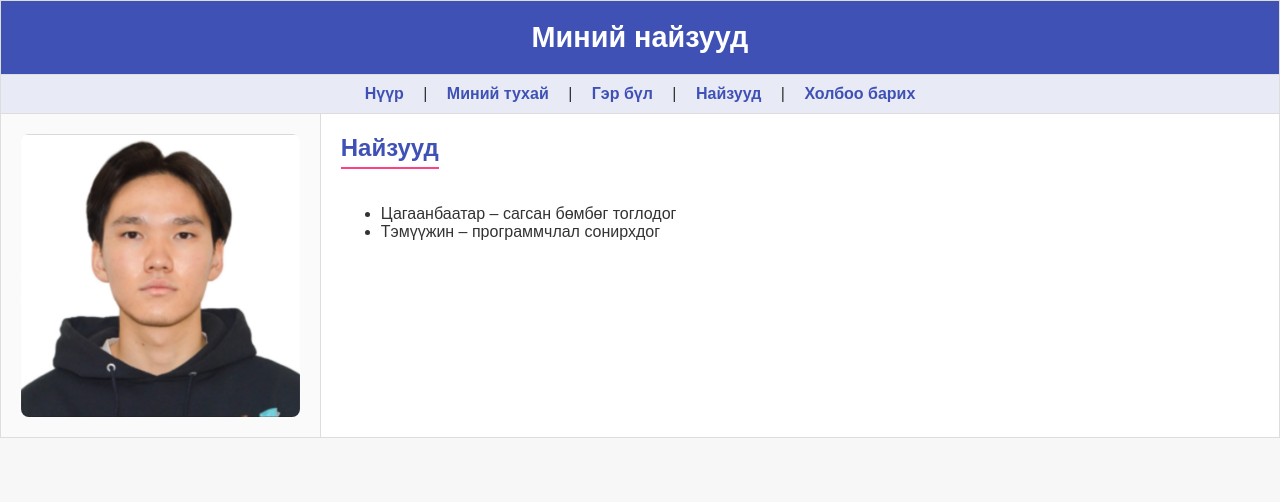
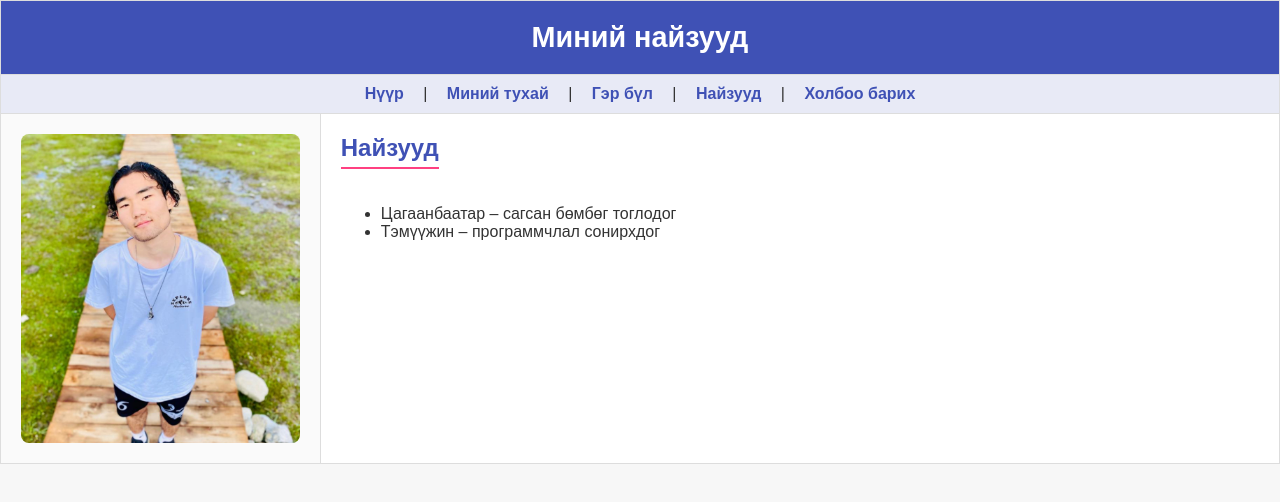
Before and after one commit to Batjin15/Batjin15.github.io, a plain HTML site: page friends.html in a window 1280 px wide. Drawn offline with Linux system fonts and the light colour scheme.

Commit message:
2friends.html
dcd

```diff
--- a/friends.html
+++ b/friends.html
@@ -12,7 +12,7 @@
       <a href="contact.html">Холбоо барих</a>
     </td></tr>
     <tr>
-      <td class="sidebar"><img src="batjin.png" alt="Найзын зураг" style="width: 100%; height: auto; border-radius: 8px; display: block;"></td>
+      <td class="sidebar"><img src="naiziinzurag.jpg" alt="Найзын зураг" style="width: 100%; height: auto; border-radius: 8px; display: block;"></td>
       <td class="content">
         <h2>Найзууд</h2>
         <ul>
```
